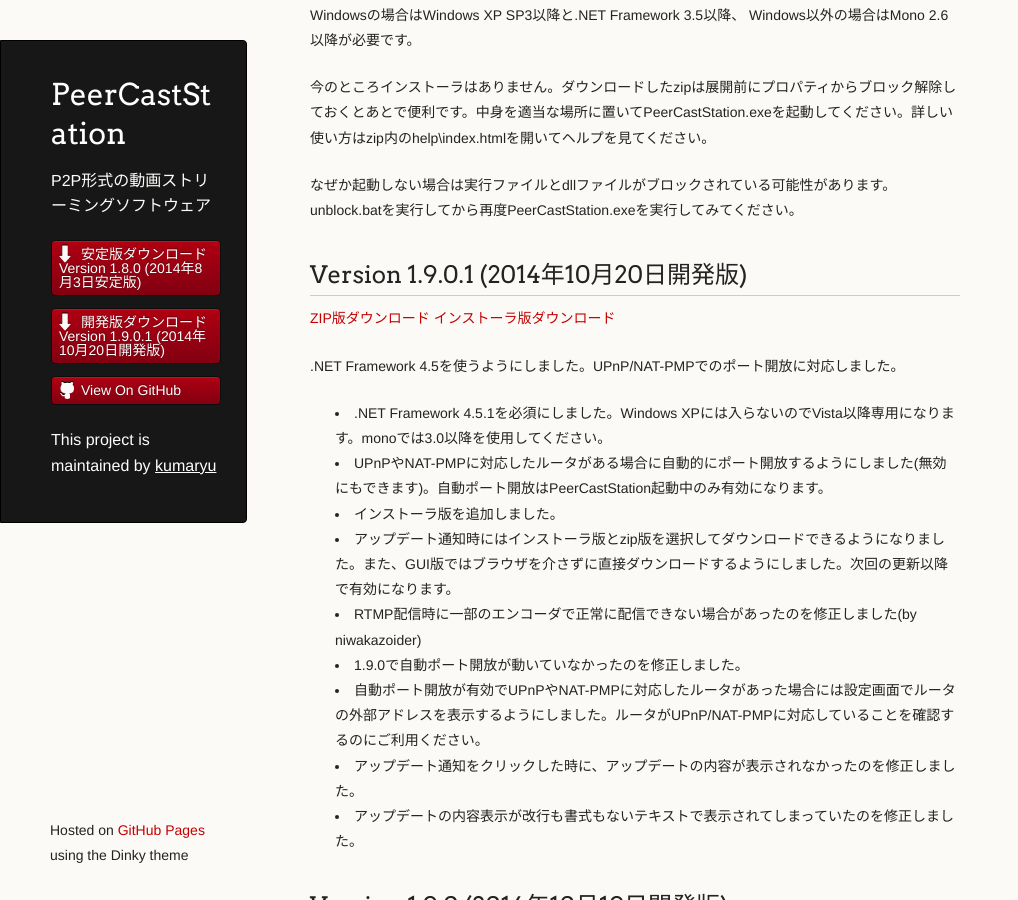
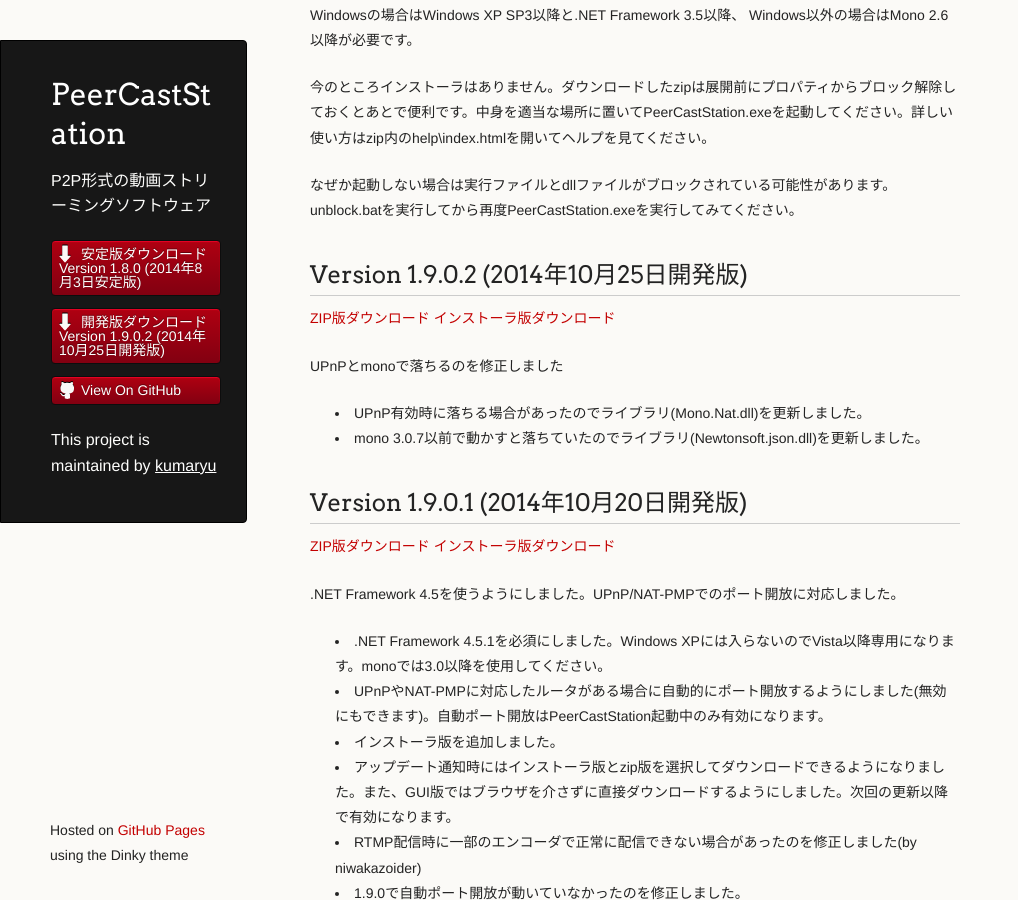
Before and after one commit to kumaryu/peercaststation, a Jekyll site: the page built from download-dev.mkd, in a window 1280 px wide and 900 px high, scrolled down 312 px. Shown: the whole window, without its empty margins (0-1018 px from the left). Built offline with Jekyll 4.4.1, drawn with Linux system fonts in a browser that asks for light colours.

Commit message:
Bumped version up to 1.9.0.2

```diff
--- a/_data/releasenotes.yml
+++ b/_data/releasenotes.yml
@@ -1,4 +1,22 @@
 ---
+- name: Version 1.9.0.2 (2014年10月25日開発版)
+  version: 1.9.0.2
+  channel: dev
+  notes: |
+    UPnPとmonoで落ちるのを修正しました
+
+    * UPnP有効時に落ちる場合があったのでライブラリ(Mono.Nat.dll)を更新しました。
+    * mono 3.0.7以前で動かすと落ちていたのでライブラリ(Newtonsoft.json.dll)を更新しました。
+  date: Sat, 25 Oct 2014 23:50:00 +0900
+  url: http://www.pecastation.org/files/PeerCastStation-1.9.0.2.zip
+  enclosures:
+  - type: archive
+    url: http://www.pecastation.org/files/PeerCastStation-1.9.0.2.zip
+    length: 1398138
+  - type: installer
+    url: http://www.pecastation.org/files/PeerCastStation-1.9.0.2.exe
+    length: 1919992
+
 - name: Version 1.9.0.1 (2014年10月20日開発版)
   version: 1.9.0.1
   channel: dev
--- a/_layouts/default.html
+++ b/_layouts/default.html
@@ -24,7 +24,7 @@
           <a class="buttons" href="download-stable.html">安定版ダウンロード<br>Version 1.8.0 (2014年8月3日安定版)</a>
           </li>
           <li class="download" style="width:auto; height:auto">
-          <a class="buttons" href="download-dev.html">開発版ダウンロード<br>Version 1.9.0.1 (2014年10月20日開発版)</a>
+          <a class="buttons" href="download-dev.html">開発版ダウンロード<br>Version 1.9.0.2 (2014年10月25日開発版)</a>
           </li>
           <li style="width:auto"><a class="buttons github" href="https://github.com/kumaryu/peercaststation">View On GitHub</a></li>
         </ul>
```
